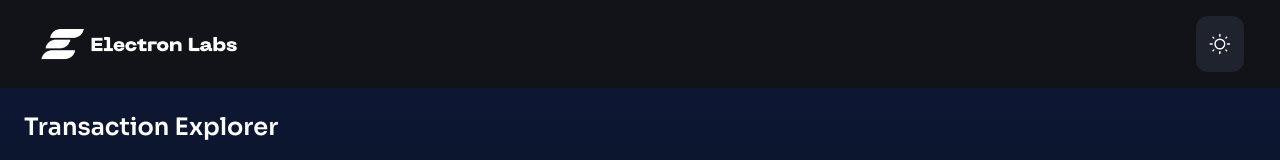
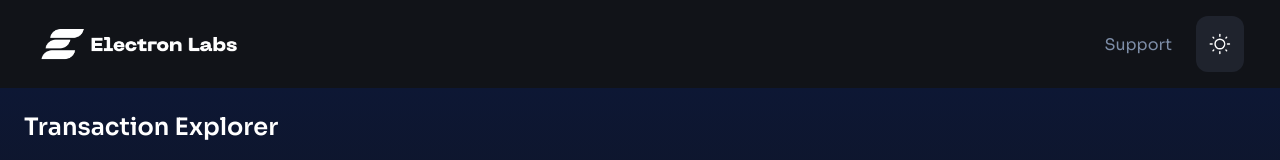
Before and after one commit to Electron-Labs/explorer_web, a Next.js app: page / in a window 1280 px wide. Shown: the top 160 px of the page. Built offline with nearby package versions, Linux system fonts and the light colour scheme; no server answers.

Commit message:
Add support link in header

```diff
--- a/components/Header/index.tsx
+++ b/components/Header/index.tsx
@@ -3,13 +3,17 @@ import Image from 'next/image';
 
 import { Images, Icons } from 'constant/images';
 import { THEME_TYPES } from 'constant';
+import Typography from 'components/Typography';
+import { useTheme } from '@emotion/react';
 import {
 	Container,
 	SettingWrapper,
+	ButtonWrapper,
 } from './style';
 import { HeaderProps } from './type';
 
 const Header: React.FC<HeaderProps> = (props: HeaderProps) => {
+	const theme = useTheme();
 	const { toggleTheme, currentTheme } = props;
 
 	const handleTheme = () => {
@@ -29,6 +33,20 @@ const Header: React.FC<HeaderProps> = (props: HeaderProps) => {
 				height={70}
 				priority
 			/>
+			<ButtonWrapper>
+				<a
+					href="https://electron.freshdesk.com/"
+					target="_blank"
+					rel="noreferrer"
+				>
+					<Typography
+						type="l4"
+						shade="medium"
+						style={{ color: theme.text.secondary, cursor: 'pointer' }}
+					>
+						Support
+					</Typography>
+				</a>
 				<SettingWrapper>
 					<Image
 						height={24}
@@ -39,6 +57,7 @@ const Header: React.FC<HeaderProps> = (props: HeaderProps) => {
 						style={{ cursor: 'pointer' }}
 					/>
 				</SettingWrapper>
+			</ButtonWrapper>
 		</Container>
 	);
 };
--- a/components/Header/style.ts
+++ b/components/Header/style.ts
@@ -19,3 +19,10 @@ export const SettingWrapper = styled.div`
 	display: flex;
 	align-items: center;
 `;
+
+export const ButtonWrapper = styled.div`
+	display: flex;
+	height: 100%;
+	grid-gap: 24px;
+	align-items: center;
+`;
```
Lines whose indentation alone changed are shown as unchanged.
